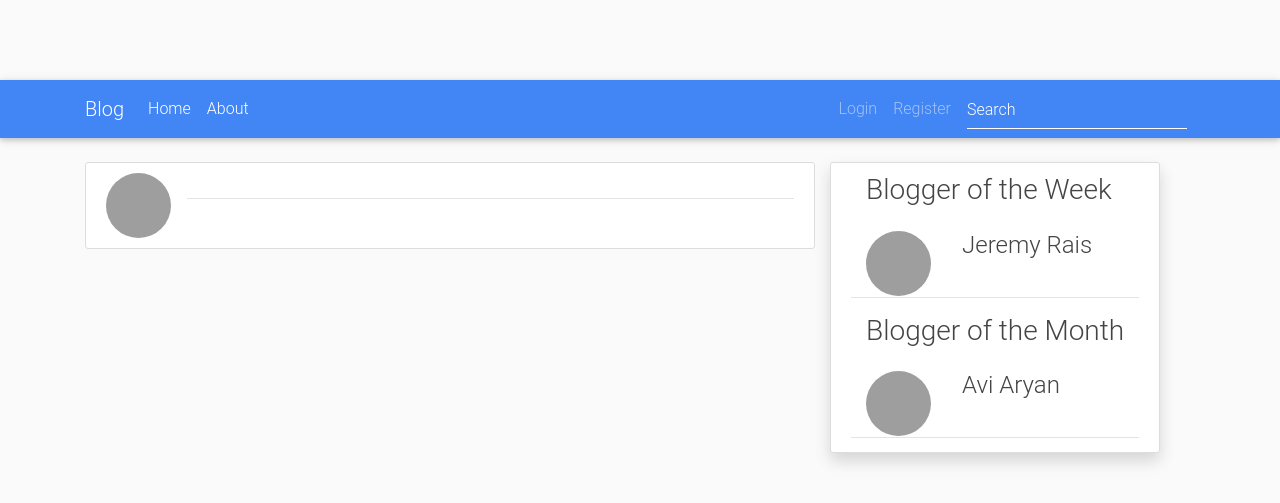
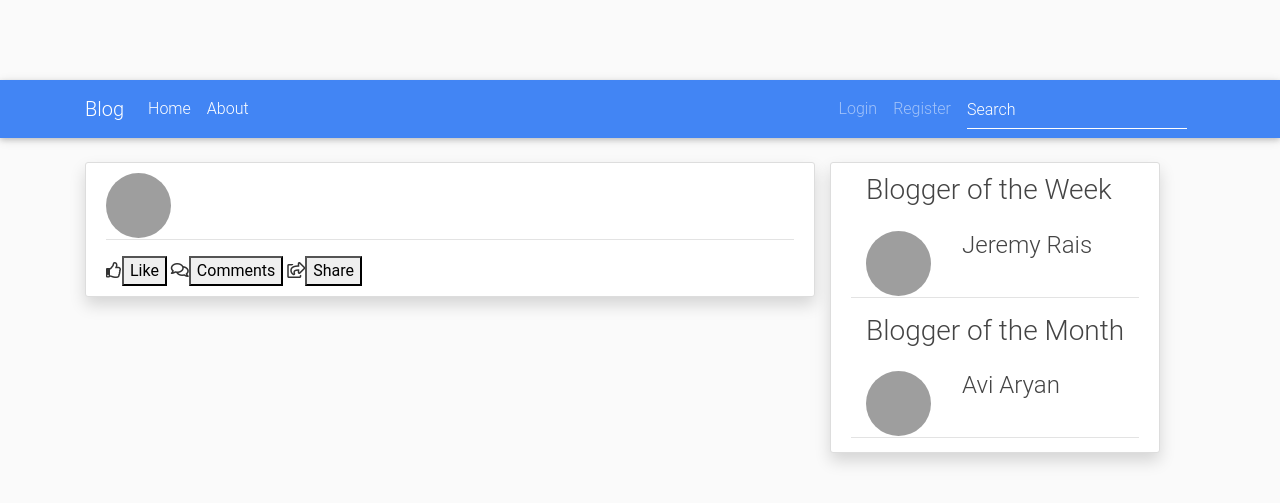
Before and after one commit to AdityaPande18/Flask-Blog-Web-App, a Flask app: template flaskblog/templates/post.html in a window 1280 px wide. Shown: the top 503 px of the page. Run offline with Flask 2, Linux system fonts and the light colour scheme; the template is opened without the code that fills it, so the values that code supplies are empty; some libraries are stand-ins or nearby versions; grey boxes are pictures that could not be loaded.

Commit message:
Made UI Better

```diff
--- a/flaskblog/templates/post.html
+++ b/flaskblog/templates/post.html
@@ -1,21 +1,27 @@
 {% extends "layout.html" %}
 {% block content %}
-  <article class="media content-section">
-    <img class="rounded-circle article-img" src="{{ url_for('static', filename='profile_pics/' + post.author.image_file) }}">
+    <article class="media content-section shadow">
       <div class="media-body">
         <div class="article-metadata">
+          <img class="rounded-circle article-img" src="{{ url_for('static', filename='profile_pics/' + post.author.image_file) }}"  >
           <a class="mr-2" href="{{ url_for('user_posts', username=post.author.username) }}">{{ post.author.username }}</a>
           <small class="text-muted">{{ post.date_posted.strftime('%Y-%m-%d') }}</small>
+        </div>
+        <h2 class="article-title">{{ post.title }}</h2>
+        <p class="article-content">{{ post.content }}</p>
         {% if post.author == current_user %}
             <div>
               <a class="btn btn-secondary btn-sm mt-1 mb-1" href="{{ url_for('update_post', post_id=post.id) }}">Update</a>
               <button type="button" class="btn btn-danger btn-sm m-1" data-toggle="modal" data-target="#deleteModal">Delete</button>
             </div>
           {% endif %}
+        <div class="article-comments">
+          <i class="far fa-thumbs-up"></i><button id="comments-btn">Like</button>
+          <i class="far fa-comments"></i><button id="comments-btn">Comments</button>
+          <i class="far fa-share-square"></i><button id="comments-btn">Share</button>
       </div>
-      <h2 class="article-title">{{ post.title }}</h2>
-      <p class="article-content">{{ post.content }}</p>
       </div>
+
     </article>
     <!-- Modal -->
     <div class="modal fade" id="deleteModal" tabindex="-1" role="dialog" aria-labelledby="deleteModalLabel" aria-hidden="true">
```
Lines whose indentation alone changed are shown as unchanged.
